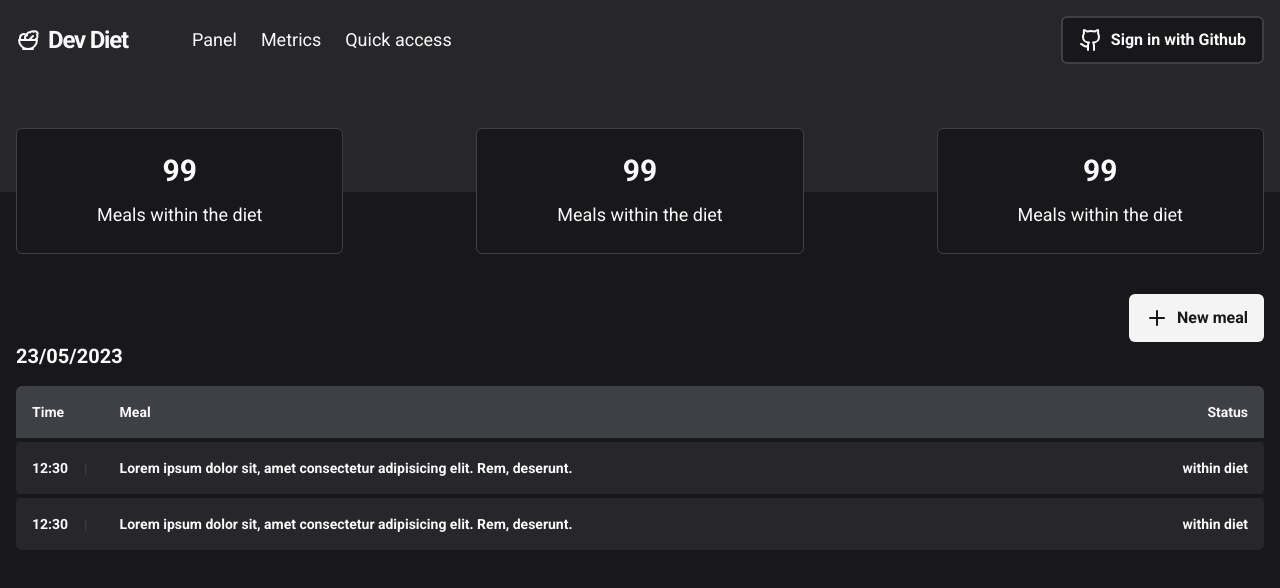
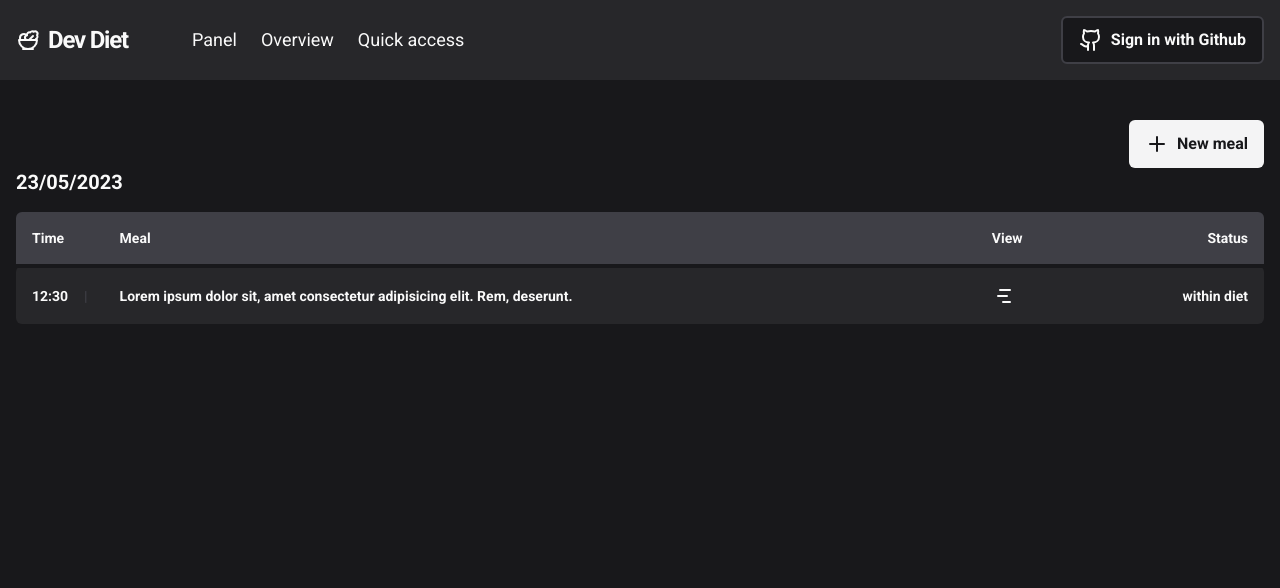
Before and after one commit to gustavosalviato/dev-diet-web, a Next.js app: page /panel in a window 1280 px wide. Shown: the top 588 px of the page. Built offline with nearby package versions, Linux system fonts and the light colour scheme.

Commit message:
feat: overview page

```diff
--- /dev/null
+++ b/src/app/overview/[slug]/page.tsx
@@ -0,0 +1,36 @@
+export default function OverViewPage() {
+  return (
+    <main className="max-w-6xl w-full px-4 mx-auto">
+      <div className="flex flex-col my-8">
+        <h2 className="text-2xl font-bold leading-tight">Hey, <strong className="text-indigo-400">Gustavo</strong></h2>
+
+        <p className="mt-1 text-lg text-zinc-300 leading-relaxed">Here what is happening with yout journey</p>
+      </div>
+
+      <div className="flex flex-col p-6 border border-zinc-700 bg-zinc-800 rounded justify-center items-center">
+        <h3 className="leading-tight text-lg font-bold text-zinc-300">Registered meal</h3>
+
+        <strong className="block mt-3 text-2xl">200</strong>
+      </div>
+
+      <div className="flex w-full gap-2 mt-3">
+        <div className="flex flex-col p-6 border border-zinc-700 bg-zinc-800 rounded justify-center items-center w-1/2">
+          <h3 className="leading-tight text-lg font-bold text-zinc-300">meals within the diet
+          </h3>
+
+          <strong className="block mt-3 text-2xl">200</strong>
+        </div>
+
+
+        <div className="flex flex-col p-6 border border-zinc-700 bg-zinc-800 rounded justify-center items-center w-1/2">
+          <h3 className="leading-tight text-lg font-bold text-zinc-300">
+            off-diet meals</h3>
+
+          <strong className="block mt-3 text-2xl">200</strong>
+        </div>
+      </div>
+
+
+    </main>
+  )
+}
--- a/src/app/panel/page.tsx
+++ b/src/app/panel/page.tsx
@@ -1,12 +1,11 @@
 import { CreateNewMealModal } from "@/components/CreateNewMealModal";
-import { Summary } from "@/components/Summary";
+import { GanttChart } from 'lucide-react'
+import Link from 'next/link'
+
 
 export default function PanelPage() {
   return (
-    <>
-      <div className="w-full bg-zinc-800 p-14" />
     <main className="max-w-7xl mx-auto px-4 w-full">
-        <Summary />
       <CreateNewMealModal />
       <h3 className="text-xl font-semibold">23/05/2023</h3>
 
@@ -18,7 +17,11 @@ export default function PanelPage() {
             </th>
             <th className="p-4 text-left bg-zinc-700 text-sm font-semibold flex-1">
               Meal
-              </th >
+            </th>
+
+            <th className="p-4 text-left bg-zinc-700 text-sm font-semibold flex-1">
+              View
+            </th>
 
             <th className="p-4 text-right bg-zinc-700 text-sm font-semibold last:rounded-tr-md">
               Status
@@ -30,13 +33,21 @@ export default function PanelPage() {
           <tr>
             <td
               className="p-4 text-sm font-semibold text-left w-[5%] after:content-['|'] after:w-[1px] after:h-full after:ml-4 after:text-zinc-700 bg-zinc-800 first:rounded-tl-md first:rounded-bl-md border-t-4 border-zinc-900"
-
             >12:30
             </td>
 
             <td
               className="p-4 text-sm font-semibold text-left flex-1 bg-zinc-800 border-t-4 border-zinc-900"
             >Lorem ipsum dolor sit, amet consectetur adipisicing elit. Rem, deserunt.
+            </td>
+
+            <td
+              className="p-4 text-sm font-semibold text-right
+                bg-zinc-800 last:rounded-tr-md last:rounded-br-md border-t-4 border-zinc-900"
+            >
+              <Link href={`/meal/${'test_url'}`}>
+                <GanttChart aria-label="View meal" className="duration-300 transition-colors hover:text-indigo-400" />
+              </Link>
             </td>
 
 
@@ -48,31 +59,9 @@ export default function PanelPage() {
             </td>
           </tr>
 
-
-            <tr>
-              <td
-                className="p-4 text-sm font-semibold text-left w-[5%] after:content-['|'] after:w-[1px] after:h-full after:ml-4 after:text-zinc-700 bg-zinc-800 first:rounded-tl-md first:rounded-bl-md border-t-4 border-zinc-900"
-
-              >12:30
-              </td>
-
-              <td
-                className="p-4 text-sm font-semibold text-left flex-1 bg-zinc-800 border-t-4 border-zinc-900"
-              >Lorem ipsum dolor sit, amet consectetur adipisicing elit. Rem, deserunt.
-              </td>
-
-
-              <td
-                className="p-4 text-sm font-semibold text-right
-                bg-zinc-800 last:rounded-tr-md last:rounded-br-md border-t-4 border-zinc-900"
-              >
-                within diet
-              </td>
-            </tr>
         </tbody>
       </table>
-      </main>
-    </>
+    </main >
   )
 
 }
--- a/src/components/Header/index.tsx
+++ b/src/components/Header/index.tsx
@@ -16,8 +16,8 @@ export function Header() {
             Panel
           </Link>
 
-          <Link href="/metrics" className='text-lg transition-all duration-300 hover:text-zinc-300'>
-            Metrics
+          <Link href="/overview" className='text-lg transition-all duration-300 hover:text-zinc-300'>
+            Overview
           </Link>
 
           <Link href="/" className='text-lg transition-all duration-300 hover:text-zinc-300'>
--- a/src/components/Summary/index.tsx
+++ /dev/null
@@ -1,25 +0,0 @@
-export function Summary() {
-  return (
-    <div className="flex items-center justify-between gap-32 -mt-16">
-      <div className="flex flex-col items-center justify-center px-20 py-6 bg-zinc-900 border border-zinc-700 rounded-md gap-3">
-        <strong className="text-3xl">99</strong>
-
-        <p className="text-lg">Meals within the diet</p>
-      </div>
-
-      <div className="flex flex-col items-center justify-center px-20 py-6 bg-zinc-900 border border-zinc-700 rounded-md gap-3">
-        <strong className="text-3xl">99</strong>
-
-        <p className="text-lg">Meals within the diet</p>
-      </div>
-
-
-      <div className="flex flex-col items-center justify-center px-20 py-6 bg-zinc-900 border border-zinc-700 rounded-md gap-3">
-        <strong className="text-3xl">99</strong>
-
-        <p className="text-lg">Meals within the diet</p>
-      </div>
-
-    </div>
-  )
-}
```
Lines whose indentation alone changed are shown as unchanged.
